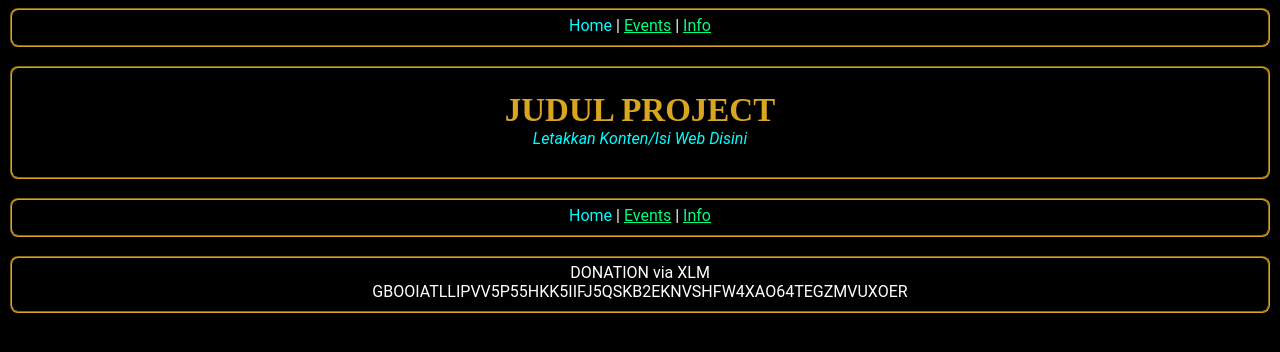
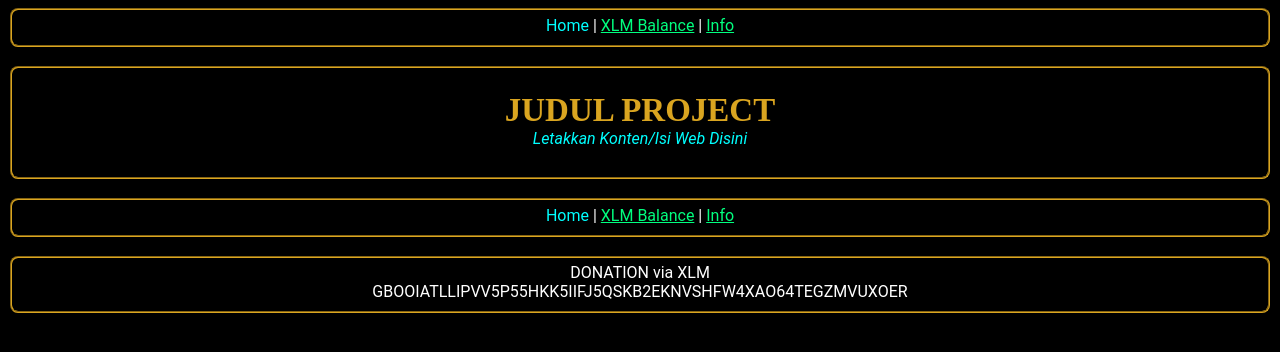
Before and after one commit to masakini/masakini.github.io, a website: page toolsproject/index.html in a window 1280 px wide. Drawn offline with Linux system fonts and the light colour scheme; a web font is replaced by a local one.

Commit message:
Update index.html

```diff
--- a/toolsproject/index.html
+++ b/toolsproject/index.html
@@ -76,7 +76,7 @@
      <fieldset>
           <div class="menu">
               <span class="cyan">Home</span> |
-              <a href="#">Events</a> |
+              <a href="#">XLM Balance</a> |
               <a href="#">Info</a>
           </div>
      </fieldset>
@@ -97,14 +97,15 @@
      <fieldset>
           <div class="menu">
               <span class="cyan">Home</span> |
-              <a href="#">Events</a> |
+              <a href="#">XLM Balance</a> |
               <a href="#">Info</a>
           </div>
      </fieldset>
      <br>
      <fieldset>
           <div class="menu">
-          DONATION via XLM<br>
+          DONATION via XLM
+          <br>
           GBOOIATLLIPVV5P55HKK5IIFJ5QSKB2EKNVSHFW4XAO64TEGZMVUXOER
           </div>
      </fieldset>
```
